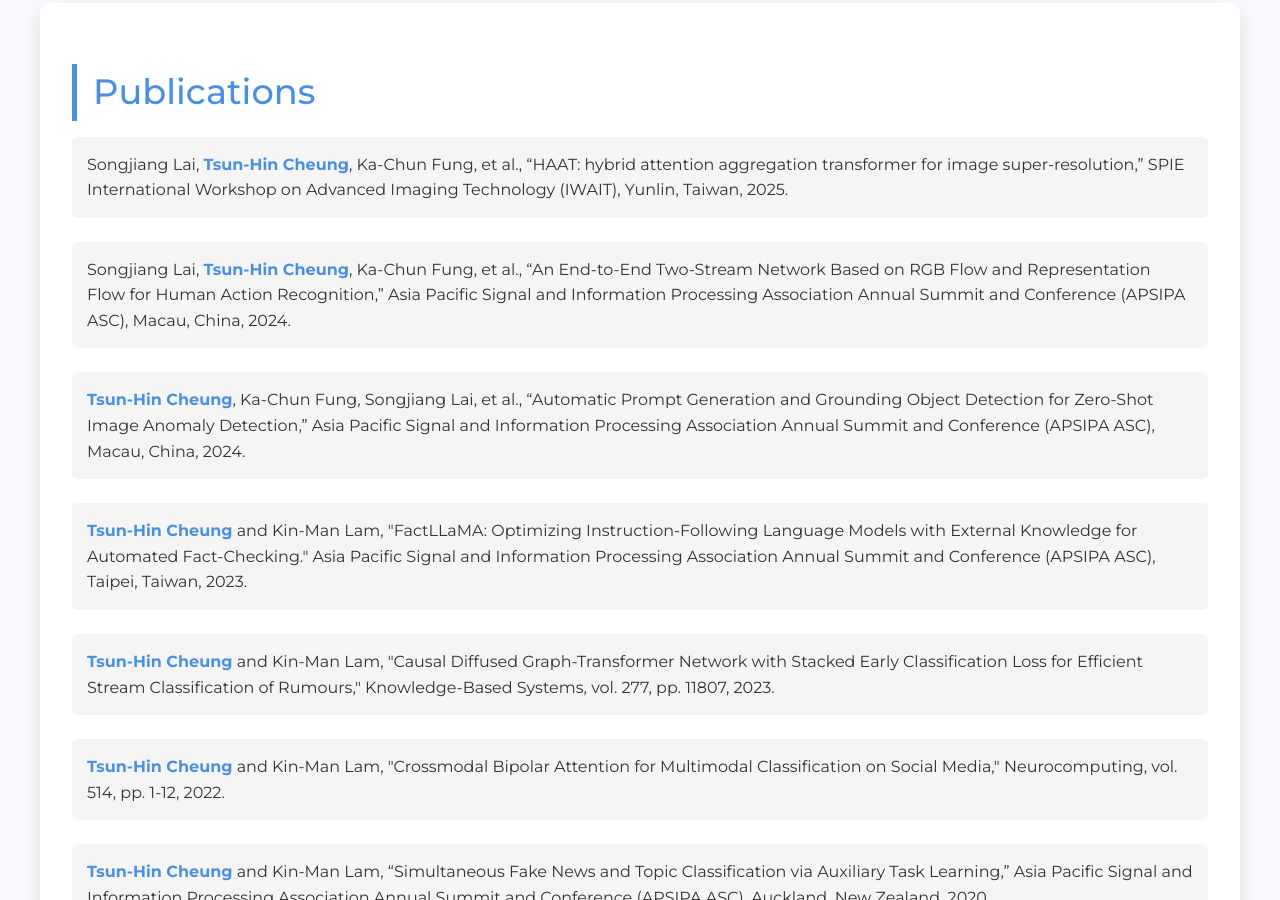
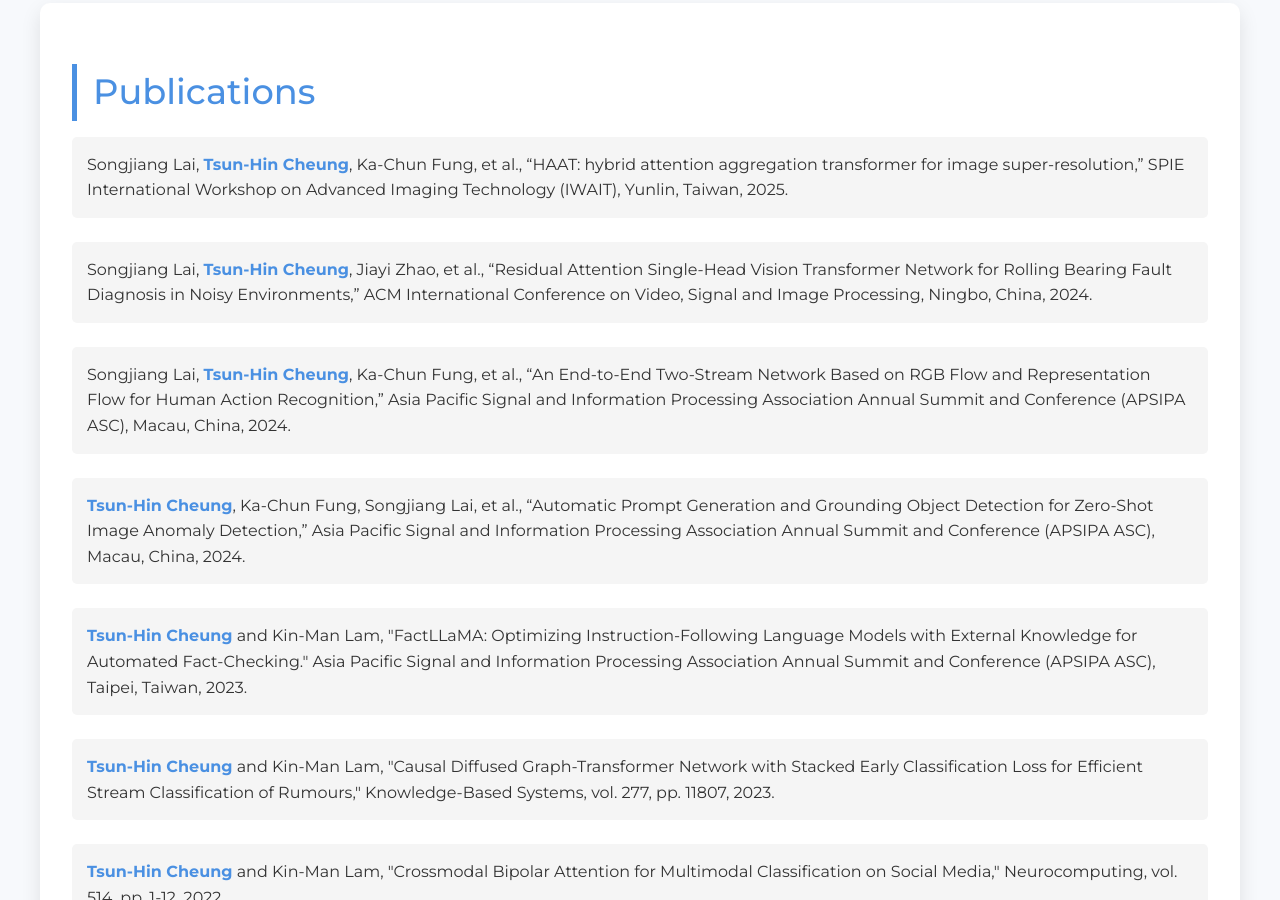
Before and after one commit to thcheung/thcheung.github.io, a Jekyll site: the page built from index.markdown, in a window 1280 px wide and 900 px high, scrolled down 3253 px. Built offline with Jekyll 4.4.1, drawn with Linux system fonts in a browser that asks for light colours.

Commit message:
Update home.html

```diff
--- a/_layouts/home.html
+++ b/_layouts/home.html
@@ -268,6 +268,9 @@
         <li>
           Songjiang Lai, <strong>Tsun-Hin Cheung</strong>, Ka-Chun Fung, et al., “HAAT: hybrid attention aggregation transformer for image super-resolution,” SPIE International Workshop on Advanced Imaging Technology (IWAIT), Yunlin, Taiwan, 2025.
         </li>
+          <li>
+          Songjiang Lai, <strong>Tsun-Hin Cheung</strong>, Jiayi Zhao, et al., “Residual Attention Single-Head Vision Transformer Network for Rolling Bearing Fault Diagnosis in Noisy Environments,” ACM International Conference on Video, Signal and Image Processing, Ningbo, China, 2024.
+        </li>
         <li>
           Songjiang Lai, <strong>Tsun-Hin Cheung</strong>, Ka-Chun Fung, et al., “An End-to-End Two-Stream Network Based on RGB Flow and Representation Flow for Human Action Recognition,” Asia Pacific Signal and Information Processing Association Annual Summit and Conference (APSIPA ASC), Macau, China, 2024.
         </li>
```
